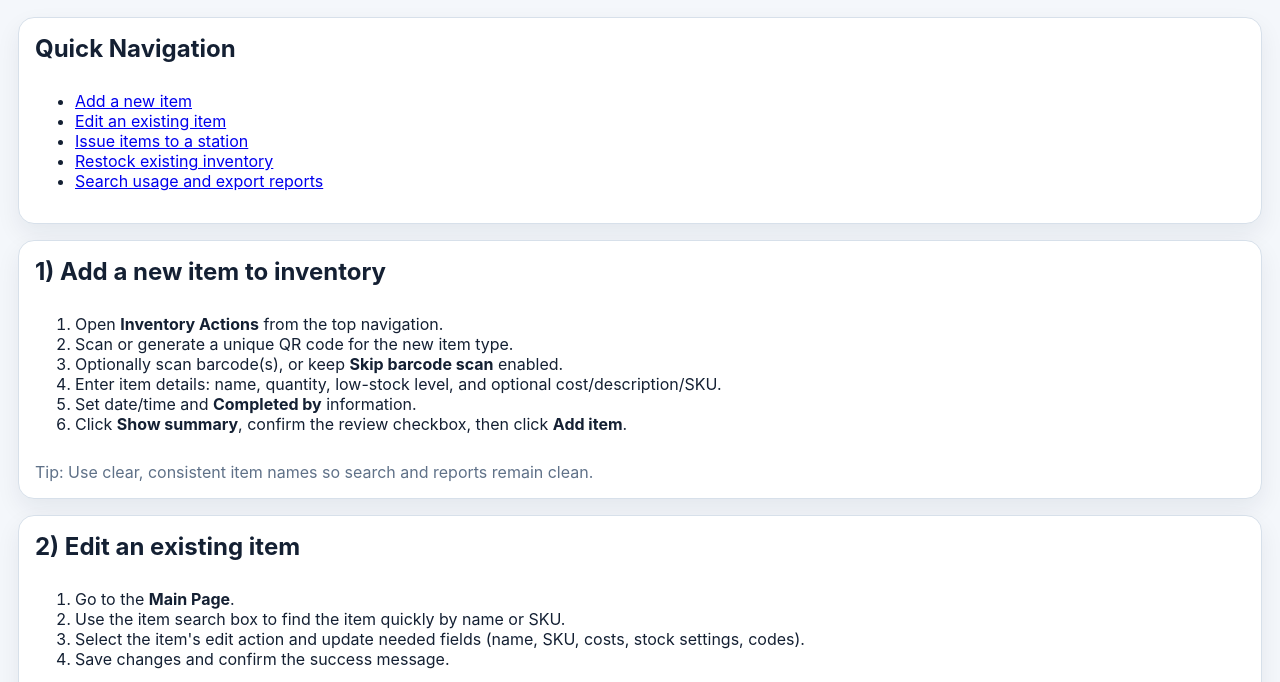
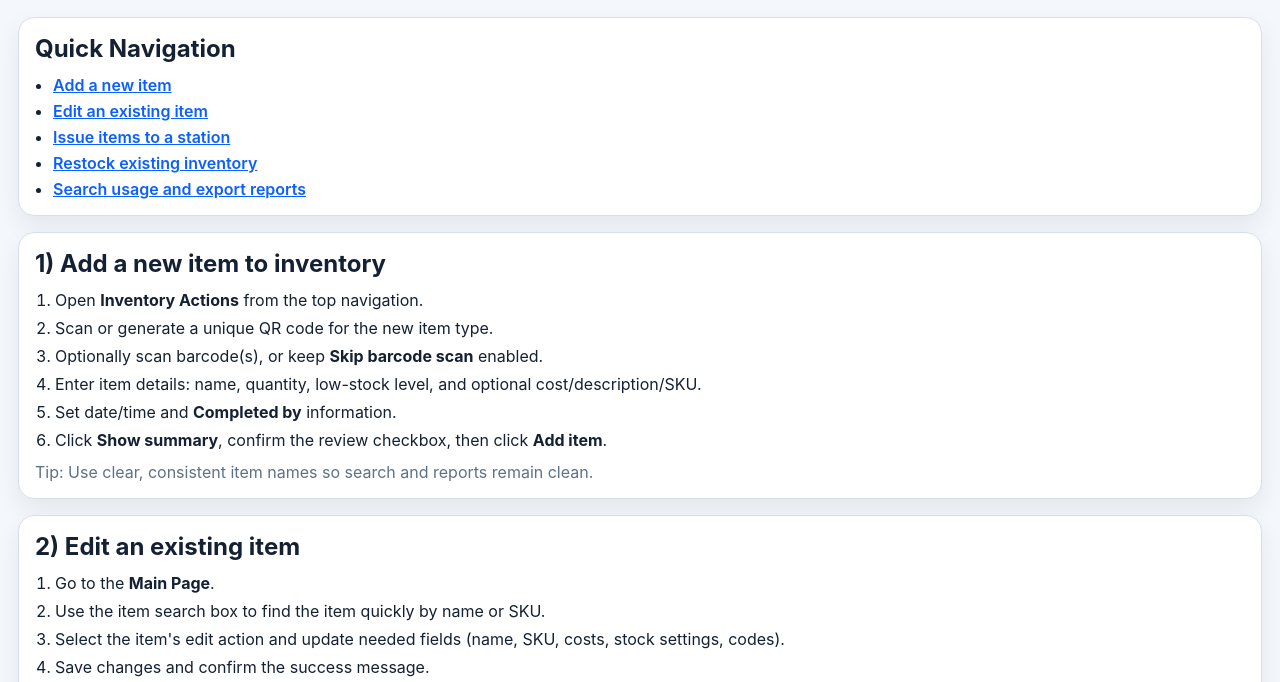
Before and after one commit to majormech/DFD-supply, a website: page public/how-to.html in a window 1280 px wide. Shown: the part 118-800 px from the top of the page. Drawn offline with Linux system fonts and the light colour scheme; no server answers.

Commit message:
Update styles.css

```diff
--- a/public/styles.css
+++ b/public/styles.css
@@ -560,3 +560,22 @@ button.request-success {
     grid-template-columns: 1fr;
   }
 }
+
+.howto-toc {
+  margin: 0;
+  padding-left: 18px;
+  display: grid;
+  gap: 6px;
+}
+
+.howto-toc a {
+  color: var(--primary);
+  font-weight: 600;
+}
+
+.howto-section ol {
+  margin: 0;
+  padding-left: 20px;
+  display: grid;
+  gap: 8px;
+}
```
